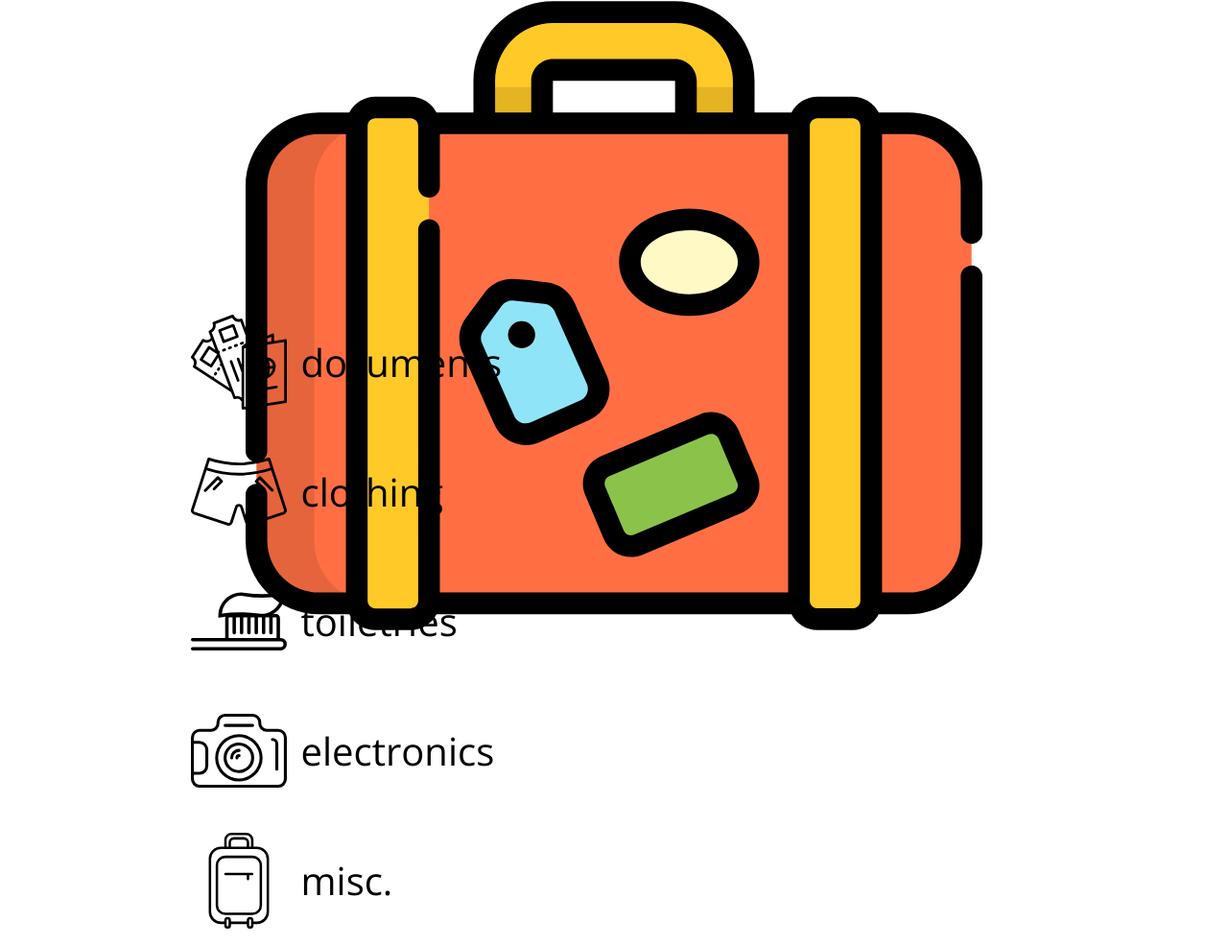
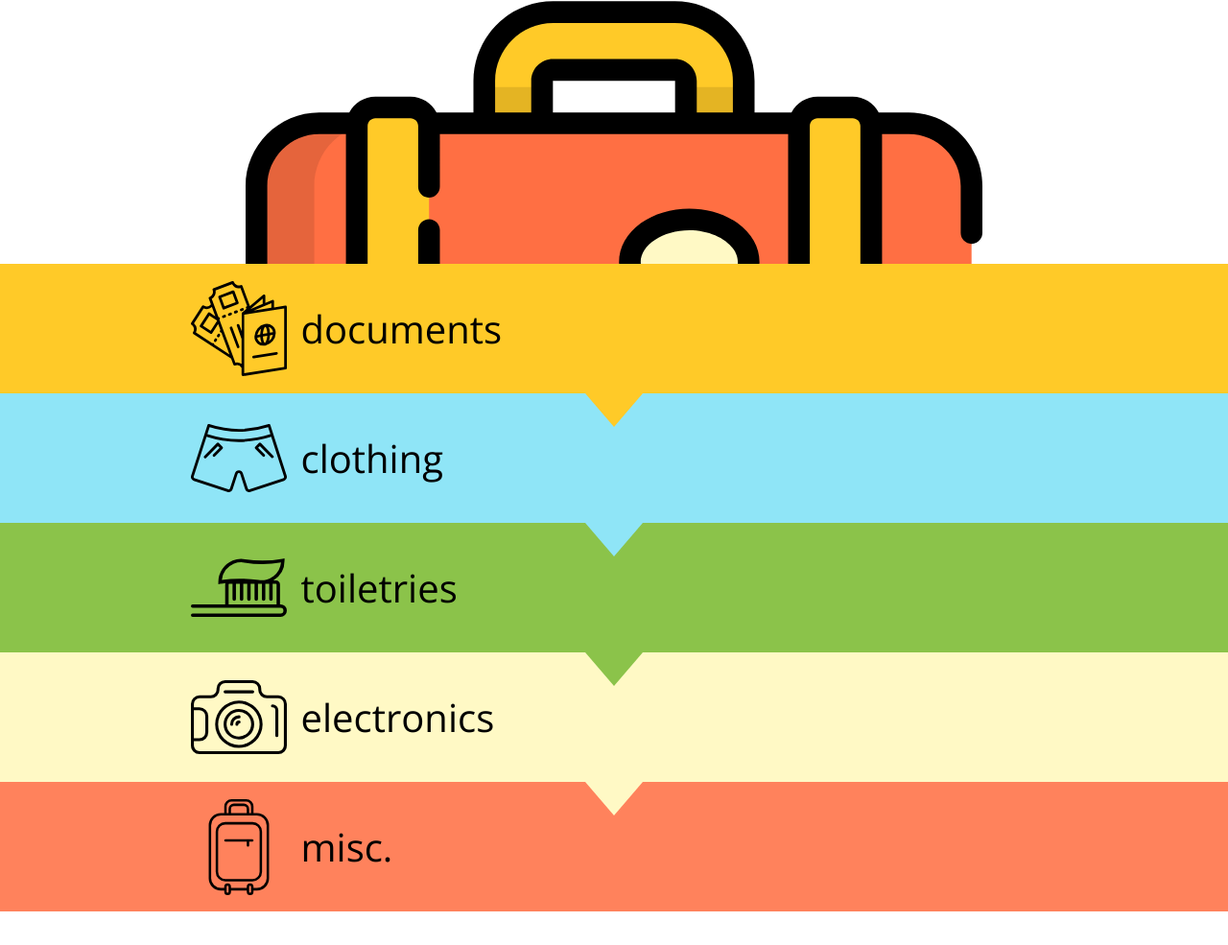
Before and after one commit to jbcoppola/Travel-List, a website: page index.html in a window 1280 px wide. Shown: the part 490-1475 px from the top of the page at 96% size. After the commit the page ends 1440 px from the top, so only its background shows below. Drawn offline with nearby package versions, Linux system fonts and the light colour scheme.

Commit message:
added color/arrows to categories

```diff
--- a/index.html
+++ b/index.html
@@ -21,28 +21,42 @@
 
         </div>
         <div class="section">
+            <div class="bar">
                 <img src="images/tickets.svg" /> <p>documents</p>
                 <!--Created by Bernar Novalyi from the Noun Project-->
             </div>
+            <div class="triangle-down"></div>
+        </div>
         <div class="section">
+            <div class="bar">
                 <img src="images/shorts.svg" />
                 <p>clothing</p>
                 <!--Created by Bernar Novalyi from the Noun Project-->
             </div>
+            <div class="triangle-down"></div>
+        </div>
         <div class="section">
+            <div class="bar">
                 <img src="images/toothbrush.svg" /> <p>toiletries</p>
                 <!--Created by Bernar Novalyi from the Noun Project-->
             </div>
+            <div class="triangle-down"></div>
+        </div>
         <div class="section">
+            <div class="bar">
                 <img src="images/camera.svg" />
                 <p>electronics</p>
                 <!--Created by Bernar Novalyi from the Noun Project-->
             </div>
+            <div class="triangle-down"></div>
+        </div>
         <div class="section">
+            <div class="bar">
                 <img src="images/luggage 2.svg" />
                 <p>misc.</p>
                 <!--Created by Bernar Novalyi from the Noun Project-->
             </div>
         </div>
+    </div>
 </body>
 </html>
--- a/scss/style.scss
+++ b/scss/style.scss
@@ -12,9 +12,18 @@ body {
     font-family: 'Open Sans', sans-serif;
 }
 
+.triangle-down {
+    height: 0;
+    width: 0;
+    border-top: $triangle-height solid transparent;
+    border-right: $triangle-width solid transparent;
+    border-left: $triangle-width solid transparent;
+}
+
 .opening {
     * {
     }
+
     height: 100vh;
 
     .top {
@@ -29,17 +38,11 @@ body {
         flex-direction: column;
         justify-content: flex-start;
         align-items: center;
-
         height: 50%;
 
         .triangle-down {
-            height: 0;
-            width: 0;
-            border-top: $triangle-height solid $yellow;
-            border-right: $triangle-width solid transparent;
-            border-left: $triangle-width solid transparent;
+            border-top-color: $yellow;
         }
-
 
         img {
             width: 60%;
@@ -51,22 +54,88 @@ body {
     display: flex;
     flex-direction: column;
     align-items: center;
+
     .section {
+        width: 100%;
+        display: flex;
+        flex-direction: column;
+        justify-content: center;
+
+        .bar {
             display: flex;
             flex-direction: row;
             justify-content: center;
             align-content: center;
-            width: 100%;
+
+            margin-top:-$triangle-height
+        }
+
+        .triangle-down {
+            z-index: 2;
+            align-self: center;
+        }
+
         img {
             align-self: center;
             max-height: 100px;
             max-width: 100px;
             width: 40%;
         }
+
         p {
             width: 60%;
             font-size: 40px;
             padding-left: 15px;
         }
     }
+
+    .section:nth-of-type(2) {
+        .bar {
+            background-color: $yellow;
         }
+
+        .triangle-down {
+            border-top-color: $yellow;
+        }
+    }
+
+    .section:nth-of-type(3) {
+        .bar {
+            background-color: $blue;
+        }
+
+        .triangle-down {
+            border-top-color: $blue;
+        }
+    }
+
+    .section:nth-of-type(4) {
+        .bar {
+            background-color: $green;
+        }
+
+        .triangle-down {
+            border-top-color: $green;
+        }
+    }
+
+    .section:nth-of-type(5) {
+        .bar {
+            background-color: $tan;
+        }
+
+        .triangle-down {
+            border-top-color: $tan;
+        }
+    }
+
+    .section:nth-of-type(6) {
+        .bar {
+            background-color: $red;
+        }
+
+        .triangle-down {
+            border-top-color: $red;
+        }
+    }
+}
```
Also changed, not shown: css/style.css. Lines whose indentation alone changed are shown as unchanged.
